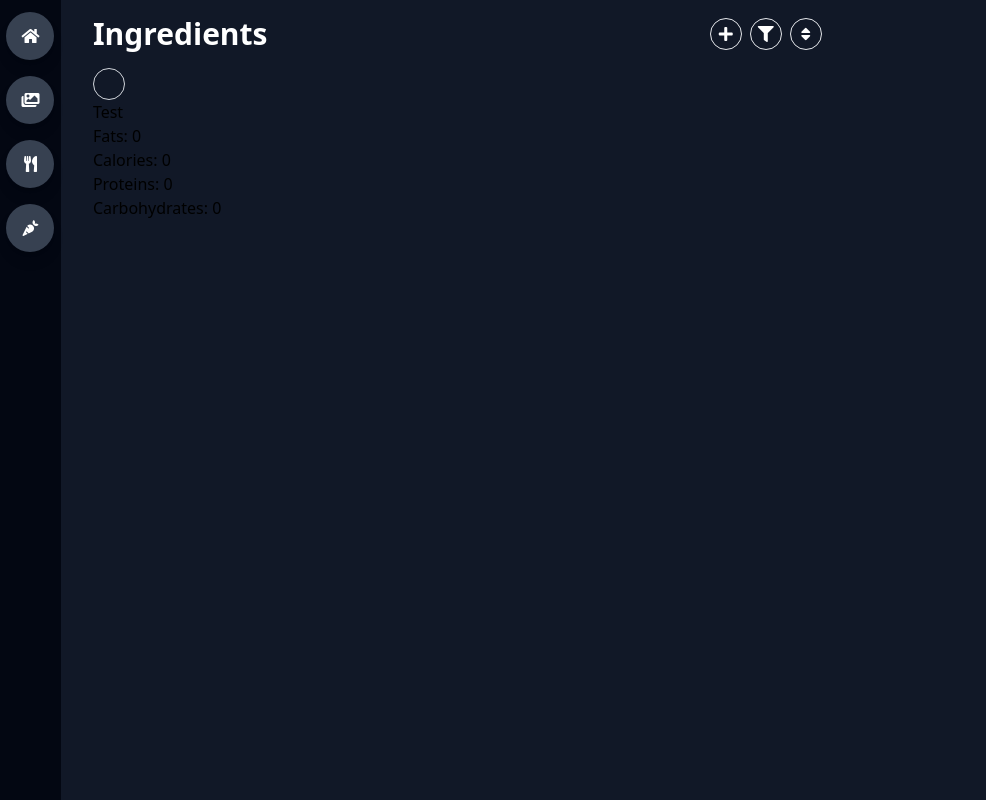
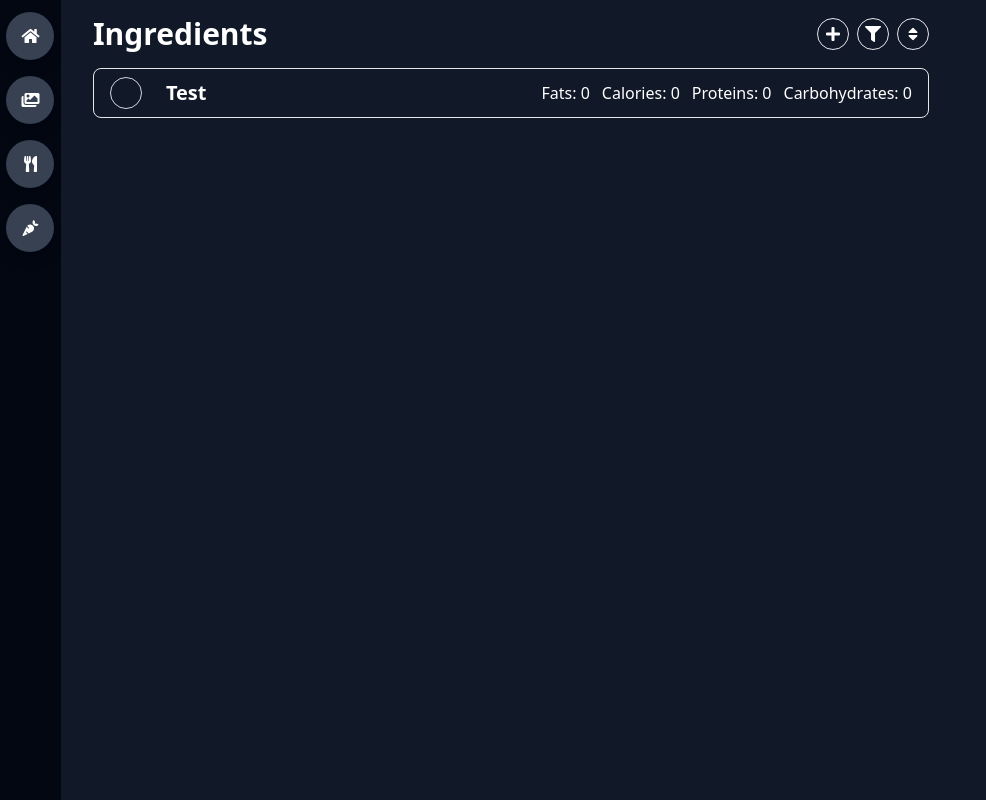
Before and after one commit to hellconnon/heartburn-tracker, a Vue app in the folder frontend/: page /ingredients in a window 1280 px wide. Shown: the whole page, without its empty margins (0-986 px from the left). Built offline with nearby package versions, Linux system fonts and the light colour scheme.

Commit message:
IngredientListItem styled

```diff
--- a/frontend/src/components/IngredientListItem.vue
+++ b/frontend/src/components/IngredientListItem.vue
@@ -1,19 +1,26 @@
 <template>
-  <div class="">
-    <div class="w-8 h-8 border border-gray-300 rounded-full flex items-center justify-center"
-      @click="isChecked = !isChecked">
-      <div v-if="isChecked" class="bg-green-500 w-6 h-6 rounded-full flex items-center justify-center">
+  <div
+    class="flex px-4 py-2 rounded-lg border items-center text-white"
+    @click="isChecked = !isChecked"
+  >
+    <div
+      class="w-8 h-8 border border-gray-300 rounded-full flex items-center justify-center"
+    >
+      <div
+        v-if="isChecked"
+        class="bg-green-500 w-6 h-6 rounded-full flex items-center justify-center"
+      >
         <i class="fas fa-check text-white"></i>
       </div>
     </div>
 
-    <h3>{{ ingredientName }}</h3>
-    <ul>
-      <li>Fats: {{ fats }}</li>
-      <li>Calories: {{ calories }}</li>
-      <li>Proteins: {{ proteins }}</li>
-      <li>Carbohydrates: {{ carbohydrates }}</li>
-    </ul>
+    <h3 class="text-xl font-bold ml-6">{{ ingredientName }}</h3>
+    <div class="flex space-x-3 ml-auto">
+      <p>Fats: {{ fats }}</p>
+      <p>Calories: {{ calories }}</p>
+      <p>Proteins: {{ proteins }}</p>
+      <p>Carbohydrates: {{ carbohydrates }}</p>
+    </div>
   </div>
 </template>
 
@@ -22,30 +29,30 @@ export default {
   props: {
     ingredientName: {
       type: String,
-      required: true
+      required: true,
     },
     fats: {
       type: Number,
-      default: 0
+      default: 0,
     },
     calories: {
       type: Number,
-      default: 0
+      default: 0,
     },
     proteins: {
       type: Number,
-      default: 0
+      default: 0,
     },
     carbohydrates: {
       type: Number,
-      default: 0
-    }
+      default: 0,
+    },
   },
-  data(){
+  data() {
     return {
-      isChecked: false
-    }
-  }
+      isChecked: false,
+    };
+  },
 };
 </script>
 
```
